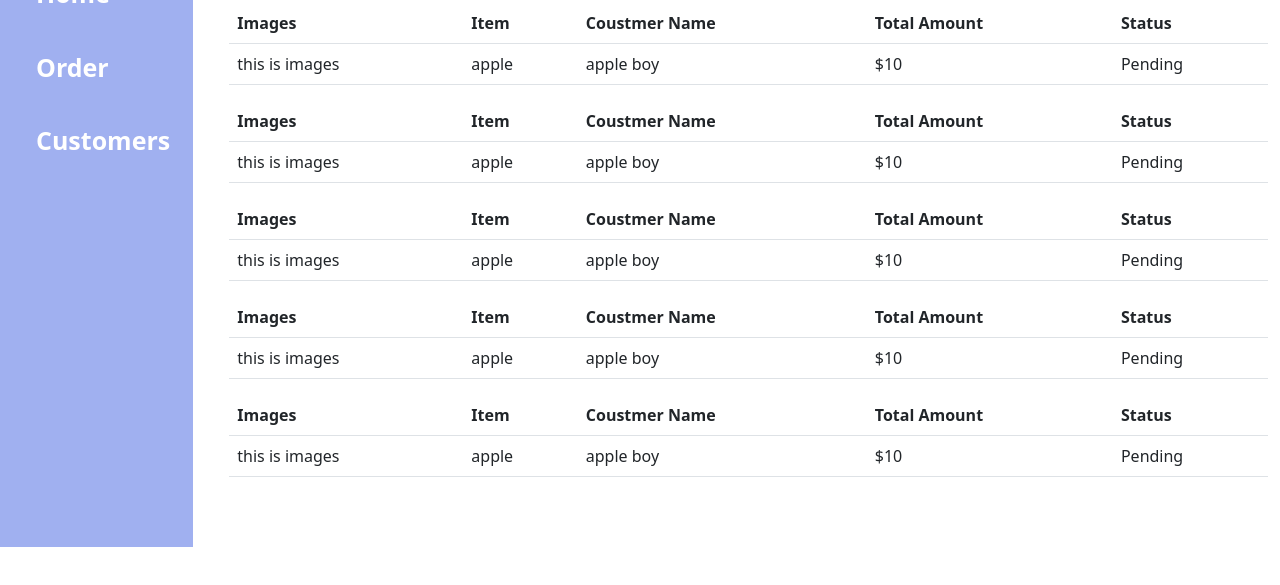
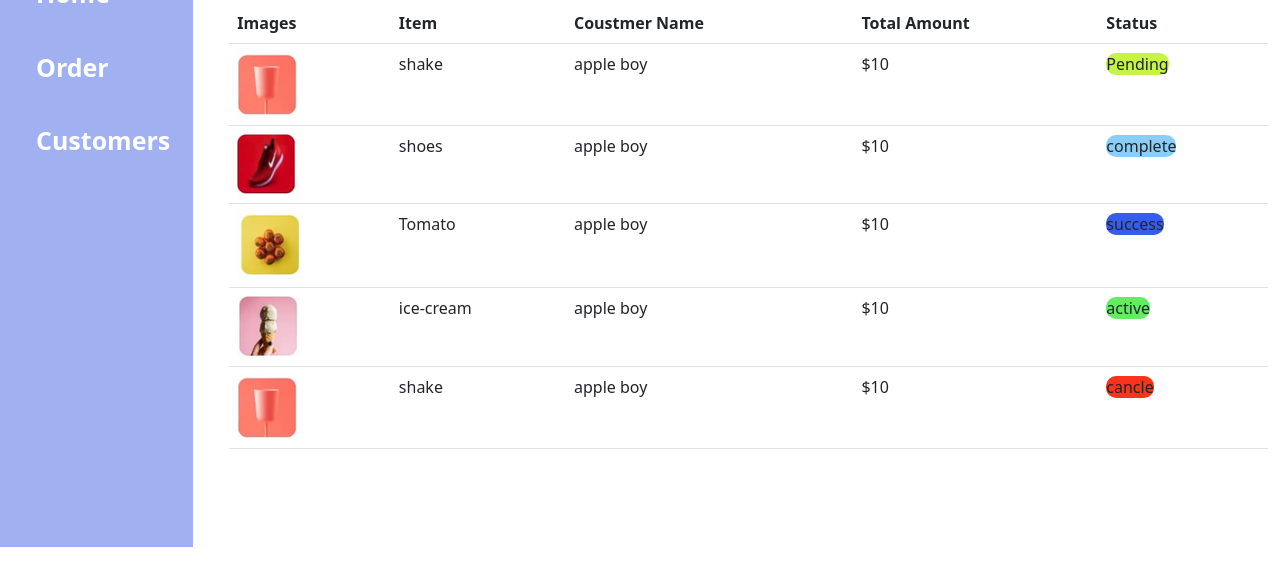
Before and after one commit to monika-ghimire/Adim-pannel, a React app: page /order in a window 1280 px wide. Shown: the part 53-638 px from the top of the page. Built offline with nearby package versions, Linux system fonts and the light colour scheme.

Commit message:
status edit

```diff
--- a/src/Components/Coustomers.js
+++ b/src/Components/Coustomers.js
@@ -4,12 +4,8 @@ import NavBar from './NavBar'
 
 
 export default function Coustmers() {
-  let CoustmersListHold =[
-    {  Images:"this is images", Name:"salina" , Project_Name:"apple", Status:"10", Weeks:"Pending" ,Budget:"10"},
-    {Images:"this is images", Name:"monika" , Project_Name:"good ", Status:"10", Weeks:"Pending" ,Budget:"10"},
-    {Images:"this is images", Name:"suraj" , Project_Name:"fast", Status:"10", Weeks:"Pending" ,Budget:"10"},
-    {Images:"this is images", Name:"raj" , Project_Name:"super fast", Status:10, Weeks:"Pending" ,Budget:10},
-  ]
+
+
   return (
 
   <>
@@ -17,10 +13,9 @@ export default function Coustmers() {
     <div class='col-2'><NavBar/></div>
 
      <div class='col-10'>
-     <h2>Coustmers</h2>
-      { CoustmersListHold.map((x) => (
-      <CoustomersList  Images={x.Images} Name={x.Name} Project_Name={x.Project_Name} Status={x.Status} Budget={x.Budget}/>
-      ))}
+     <h2>Customers</h2>
+
+       <CoustomersList/>
      </div>
    </div>
    </>
--- a/src/Components/LoginPage.js
+++ b/src/Components/LoginPage.js
@@ -3,34 +3,36 @@ import styles from "./styles.module.css";
 import { useNavigate } from "react-router-dom";
 export default function LoginPage() {
   const navigate = useNavigate();
+
   const submitForm = (event) => {
     event.preventDefault();
+
     let UserValue = event.target;
-    var Users = {
-      Email_address: UserValue[0].value,
-      Password: UserValue[1].value,
-    };
-    console.log(Users);
-    subitValidCheck(Users);
+    let email_address = UserValue[0].value;
+    let password = UserValue[1].value;
+
+    let isFormValid = true;
+    console.log("1aa");
+    console.log(email_address);
+
+    if (email_address === "") {
+      isFormValid = false;
+      console.log("2aa");
+      setErrorMessage("validmgsEmail", "email can not be empty");
+      return false;
+    }
+    if (password === "") {
+      isFormValid = false;
+      console.log("1aa");
+
+      return false;
+    }
+
     navigate("home");
   };
-  var validmgsEmail = document.getElementById("validmgsEmail");
-  const subitValidCheck = (Users) => {
-    let isFormValid = true;
-    let Etext;
-
-    console.log("1aa");
-
-    if (Users.Email_address === "") {
-      isFormValid = false;
-      console.log("1aa");
-      Etext = "email can not be empty";
-      validmgsEmail.innerText = Etext;
-      return false;
-    } else {
-      isFormValid = true;
-      return true;
-    }
+  const setErrorMessage = (id, msg) => {
+    var elm = document.getElementById(id);
+    elm.innerText = msg;
   };
 
   return (
@@ -54,25 +56,22 @@ export default function LoginPage() {
                     type="email"
                     class="form-control"
                     id="exampleInputEmail1"
-                    required
                   />
 
-                  <p id="validmgsEmail">.</p>
+                  <p id="validmgsEmail"></p>
                 </div>
                 <div class="mb-8">
                   <label for="exampleInputPassword1" class="form-label">
                     Password
                   </label>
-                  <input type="password" class="form-control" required />
+                  <input type="password" class="form-control" />
                 </div>
 
                 <label for="validationTooltipUsername" class="form-label">
                   Username
                 </label>
 
-                <button onClick={subitValidCheck} class={styles.btn}>
-                  Submit
-                </button>
+                <button class={styles.btn}>Submit</button>
                 <p>
                   Don't have an accout ?<a>Sign Up</a>
                 </p>
--- a/src/Components/Orders.js
+++ b/src/Components/Orders.js
@@ -1,36 +1,23 @@
-import React from 'react'
-import NavBar from './NavBar'
-import OrderList from '../pages/Orders/OrderList'
-
-
+import React from "react";
+import NavBar from "./NavBar";
+import OrderList from "../pages/Orders/OrderList";
 
 export default function Orders() {
-  let OrdersList =[
-      {  Images:"this is images", Item:"apple" , Coustmer_Name:"apple boy", Total_Amount:"$10", Status:"Pending"},
-      {   Images:"this is images", Item:"apple" , Coustmer_Name:"apple boy", Total_Amount:"$10", Status:"Pending"},
-      {   Images:"this is images", Item:"apple" , Coustmer_Name:"apple boy", Total_Amount:"$10", Status:"Pending"},
-      {   Images:"this is images", Item:"apple" , Coustmer_Name:"apple boy", Total_Amount:"$10", Status:"Pending"},
-      {   Images:"this is images", Item:"apple" , Coustmer_Name:"apple boy", Total_Amount:"$10", Status:"Pending"}
-  ]
   return (
     <>
- <div class='row'>
-    <div class='col-2'><NavBar/></div>
-     <div class='col-10'>
+      <div class="row">
+        <div class="col-2">
+          <NavBar />
+        </div>
+        <div class="col-10">
           <h1>Orders</h1>
           <div class="container-fluid">
-
-     { OrdersList.map((x) => (
-      <OrderList  Images={x.Images} Item={x.Item} Coustmer_Name={x.Coustmer_Name} Total_Amount={x.Total_Amount} Status={x.Status}/>
-      ))}
+            <OrderList />
           </div>
-
-
         </div>
       </div>
     </>
-  )
+  );
 }
 
-
 //correct spelling is customer
--- a/src/Components/styles.module.css
+++ b/src/Components/styles.module.css
@@ -79,3 +79,48 @@
   transform: translate(-50%, -50%);
   color: white;
 }
+.imagesHolder {
+  border-radius: 50%;
+  width: 80px;
+  height: 80px;
+}
+.statusImg {
+  border-radius: 50%;
+  width: 20px;
+  height: 20px;
+}
+.activehighLight {
+  background-color: rgb(98, 236, 98);
+  text-align: center;
+  width: fit-content;
+  display: inline;
+  border-radius: 10px;
+}
+.cancleHighLight {
+  background-color: rgb(252, 50, 28);
+  text-align: center;
+  width: auto;
+  display: inline;
+  border-radius: 10px;
+}
+.pendinghLight {
+  background-color: rgb(197, 244, 69);
+  text-align: center;
+  width: auto;
+  display: inline;
+  border-radius: 10px;
+}
+.sucesshighLight {
+  background-color: rgb(54, 93, 234);
+  text-align: center;
+  width: auto;
+  display: inline;
+  border-radius: 10px;
+}
+.completehighLight {
+  background-color: rgb(138, 206, 248);
+  text-align: center;
+  width: auto;
+  display: inline;
+  border-radius: 10px;
+}
--- a/src/pages/CoustomersList.js
+++ b/src/pages/CoustomersList.js
@@ -1,6 +1,59 @@
 import React from "react";
+import ice from "../../src/ice.png";
+import Shake from "../../src/shake.png";
+import shoe from "../../src/shoe.png";
+import tomato from "../../src/tomato.png";
+import styles from "../../src/Components/styles.module.css";
+import Active from "../../src/active.png";
+import Deactive from "../../src/deactive.png";
+import Pending from "../../src/pending.png";
 
-export default function CoustomersList(props) {
+export default function CoustomersList() {
+  let CoustmersListHold = [
+    {
+      Images: ice,
+      Name: "salina",
+      Project_Name: "apple",
+      Status: "Active",
+      Weeks: "Pending",
+      Budget: "10",
+    },
+    {
+      Images: Shake,
+      Name: "monika",
+      Project_Name: "good ",
+      Status: "Deactive",
+      Weeks: "Pending",
+      Budget: "10",
+    },
+    {
+      Images: shoe,
+      Name: "suraj",
+      Project_Name: "fast",
+      Status: "Active",
+      Weeks: "Pending",
+      Budget: "10",
+    },
+    {
+      Images: tomato,
+      Name: "raj",
+      Project_Name: "super fast",
+      Status: "Pending",
+      Weeks: "Pending",
+      Budget: 10,
+    },
+  ];
+  const getStatusIcon = (status) => {
+    if (status === "Active") {
+      return Active;
+    }
+    if (status === "Deactive") {
+      return Deactive;
+    }
+
+    return Pending;
+  };
+
   return (
     <>
       <table class="table">
@@ -14,17 +67,24 @@ export default function CoustomersList(props) {
           </tr>
         </thead>
         <tbody>
-          <tr>
-            <td>{props.Name}</td>
-            <td>{props.Project_Name}</td>
-            <td>{props.Status}</td>
-            <td>{props.Weeks}</td>
-            <td>
-              {" "}
-              <div>{props.Budget}</div>
-            </td>
-          </tr>
-          {/*   class={Styles.Status} */}
+          {CoustmersListHold.map((x) => (
+            <tr>
+              <td>
+                <img src={x.Images} class={styles.imagesHolder} />
+                {x.Name}
+              </td>
+              <td>{x.Project_Name}</td>
+              <td>
+                <img src={getStatusIcon(x.Status)} class={styles.statusImg} />
+                {x.Status}
+              </td>
+              <td>{x.Weeks}</td>
+              <td>
+                {" "}
+                <div>{x.Budget}</div>
+              </td>
+            </tr>
+          ))}
         </tbody>
       </table>
     </>
--- a/src/pages/Orders/OrderList.js
+++ b/src/pages/Orders/OrderList.js
@@ -1,7 +1,67 @@
 import React from "react";
-// import Styles from './Components/styles.module.css'
+import Shake from "../../shake.png";
+import shoe from "../../shoe.png";
+import tomato from "../../tomato.png";
+import ice from "../../ice.png";
+import styles from "../../../src/Components/styles.module.css";
 
-export default function OrderList(props) {
+export default function OrderList() {
+  let order_list = [
+    {
+      Images: Shake,
+      Item: "shake",
+      Coustmer_Name: "apple boy",
+      Total_Amount: "$10",
+      Status: "Pending",
+    },
+    {
+      Images: shoe,
+      Item: "shoes",
+      Coustmer_Name: "apple boy",
+      Total_Amount: "$10",
+      Status: "complete",
+    },
+    {
+      Images: tomato,
+      Item: "Tomato",
+      Coustmer_Name: "apple boy",
+      Total_Amount: "$10",
+      Status: "success",
+    },
+    {
+      Images: ice,
+      Item: "ice-cream",
+      Coustmer_Name: "apple boy",
+      Total_Amount: "$10",
+      Status: "active",
+    },
+    {
+      Images: Shake,
+      Item: "shake",
+      Coustmer_Name: "apple boy",
+      Total_Amount: "$10",
+      Status: "cancle",
+    },
+  ];
+
+  const getStatuscolor = (Status) => {
+    if (Status === "active") {
+      return styles.activehighLight;
+    }
+    if (Status === "cancle") {
+      return styles.cancleHighLight;
+    }
+    if (Status === "Pending") {
+      return styles.pendinghLight;
+    }
+    if (Status === "complete") {
+      return styles.completehighLight;
+    }
+    if (Status === "success") {
+      return styles.sucesshighLight;
+    }
+  };
+
   return (
     <>
       <table class="table">
@@ -14,18 +74,22 @@ export default function OrderList(props) {
             <th scope="col">Status</th>
           </tr>
         </thead>
+
         <tbody>
-          <tr>
-            <td>{props.Images}</td>
-            <td>{props.Item}</td>
-            <td>{props.Coustmer_Name}</td>
-            <td>{props.Total_Amount}</td>
-            <td>
-              {" "}
-              <div>{props.Status}</div>
-            </td>
-          </tr>
-          {/*   class={Styles.Status} */}
+          {order_list.map((x) => (
+            <tr>
+              <td>
+                <img src={x.Images} alt="empty" />
+              </td>
+              <td>{x.Item}</td>
+              <td>{x.Coustmer_Name}</td>
+              <td>{x.Total_Amount}</td>
+              <td>
+                {" "}
+                <div class={getStatuscolor(x.Status)}>{x.Status}</div>
+              </td>
+            </tr>
+          ))}
         </tbody>
       </table>
     </>
```
Also changed, not shown: src/App.test.js (+3 -3 lines), src/Components/NavBar.js (+13 -9 lines), src/active.png (added), src/deactive.png (added), src/pending.png (added). Lines whose indentation alone changed are shown as unchanged.
